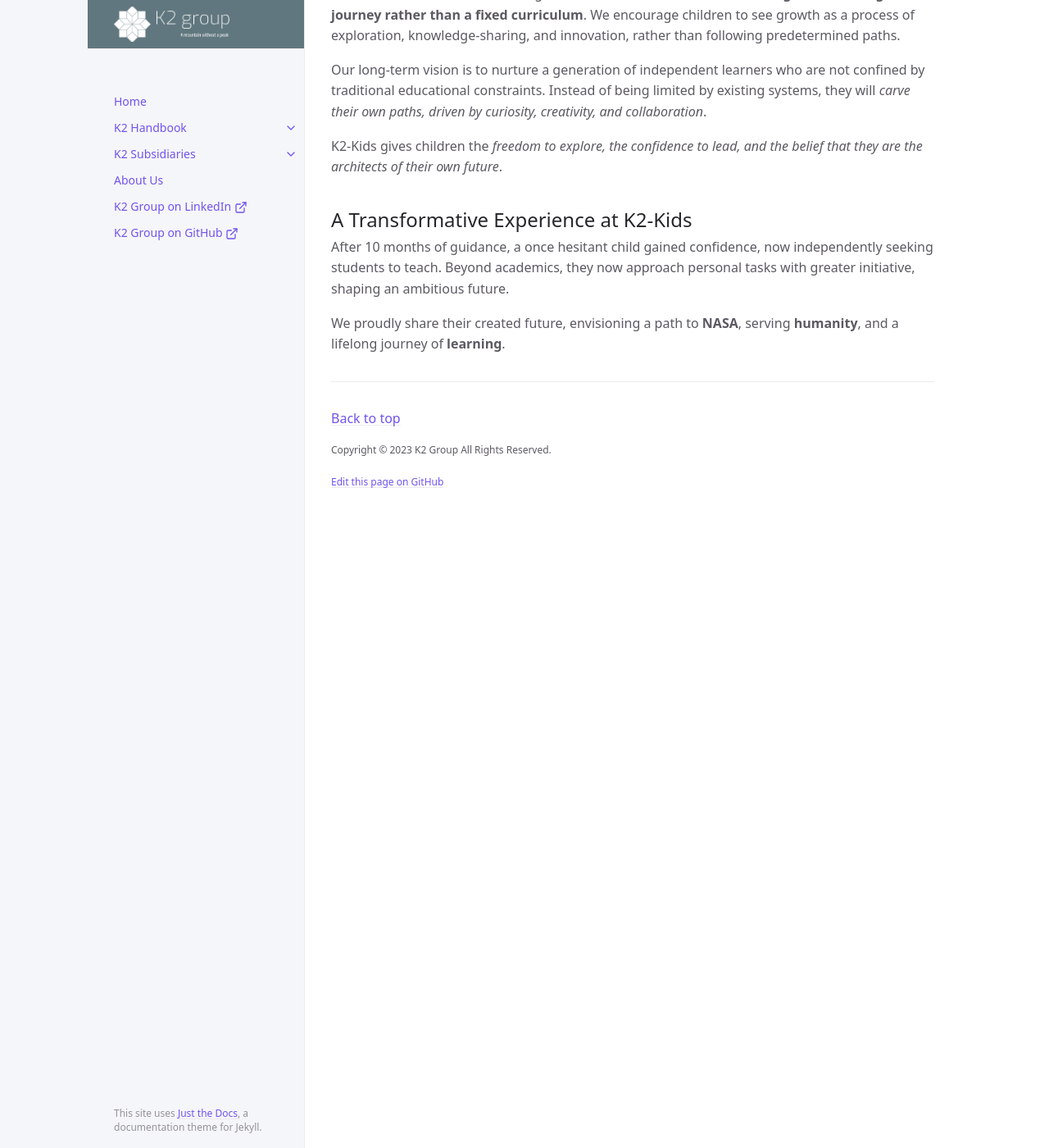
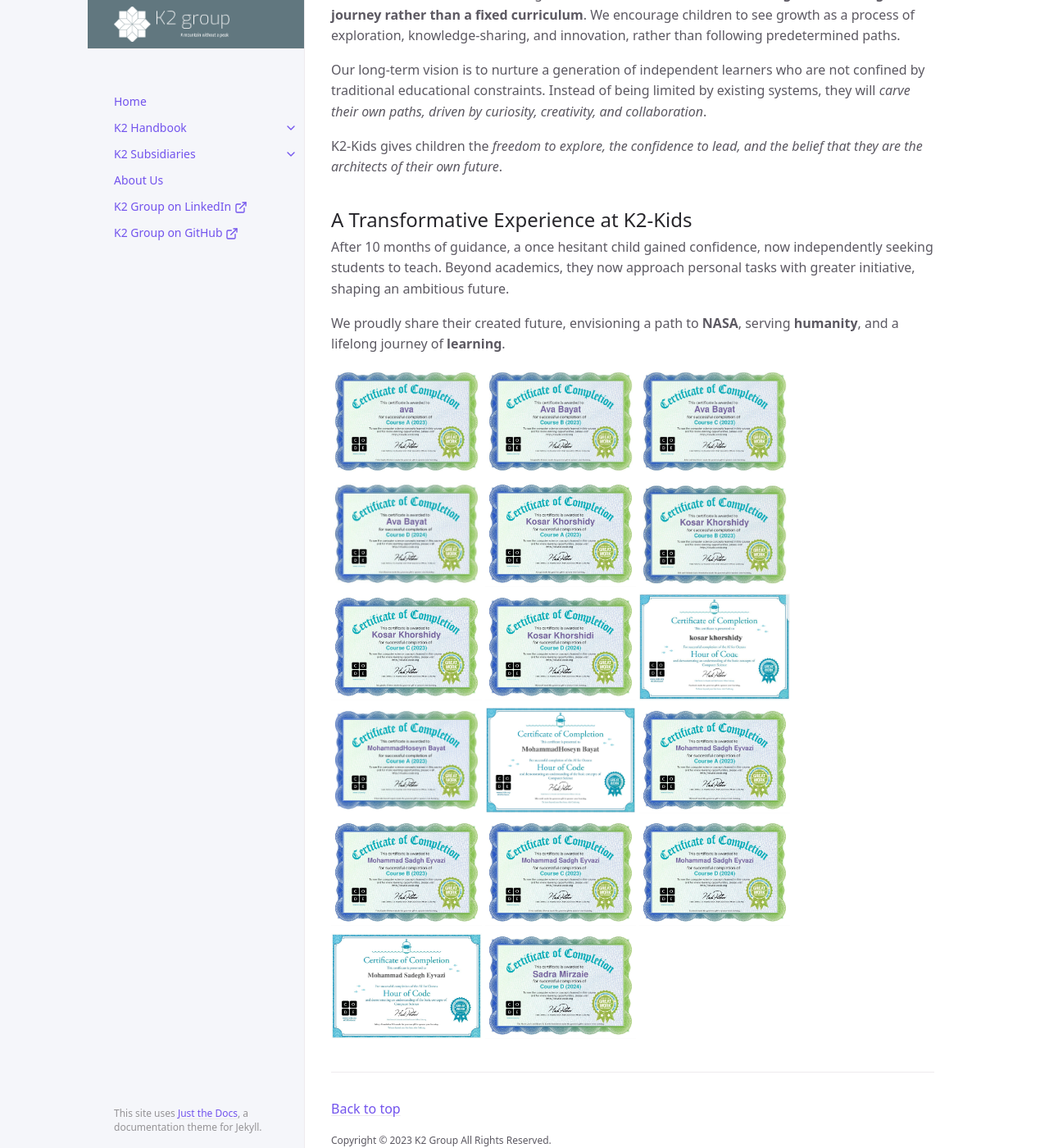
Before and after one commit to K2-Groups/k2-groups.github.io, a Jekyll site: the page built from docs/k2-subsidiaries/k2-kids/k2-kids.md, in a window 1280 px wide and 1400 px high, scrolled down 1195 px. Shown: the whole window at 82% size. Built offline with Jekyll 4.4.1, drawn with Linux system fonts in a browser that asks for light colours; cached includes are drawn as plain includes; before the commit the page ends 1825 px from its top, so only the background shows below that.

Commit message:
Update k2-kids.md

```diff
--- a/docs/k2-subsidiaries/k2-kids/k2-kids.md
+++ b/docs/k2-subsidiaries/k2-kids/k2-kids.md
@@ -34,3 +34,23 @@ K2-Kids gives children the *freedom to explore, the confidence to lead, and the
 After 10 months of guidance, a once hesitant child gained confidence, now independently seeking students to teach. Beyond academics, they now approach personal tasks with greater initiative, shaping an ambitious future.
 
 We proudly share their created future, envisioning a path to **NASA**, serving **humanity**, and a lifelong journey of **learning**.
+
+<style>img { width: 25%; }</style>
+
+![Course Certificate](/assets/images/Ava-A.jpeg)
+![Course Certificate](/assets/images/Ava-B.jpeg)
+![Course Certificate](/assets/images/Ava-C.jpeg)
+![Course Certificate](/assets/images/Ava-D.jpeg)
+![Course Certificate](/assets/images/Kosar-A.jpeg)
+![Course Certificate](/assets/images/Kosar-B.jpeg)
+![Course Certificate](/assets/images/Kosar-C.jpeg)
+![Course Certificate](/assets/images/Kosar-D.jpeg)
+![Course Certificate](/assets/images/Kosar-AI.jpeg)
+![Course Certificate](/assets/images/MohammadHoseyn-A.jpeg)
+![Course Certificate](/assets/images/MohammadHoseyn-AI.jpeg)
+![Course Certificate](/assets/images/MohammadSadegh-A.jpeg)
+![Course Certificate](/assets/images/MohammadSadegh-B.jpeg)
+![Course Certificate](/assets/images/MohammadSadegh-C.jpeg)
+![Course Certificate](/assets/images/MohammadSadegh-D.jpeg)
+![Course Certificate](/assets/images/MohammadSadegh-AI.jpeg)
+![Course Certificate](/assets/images/Sadra-D.jpeg)
```
